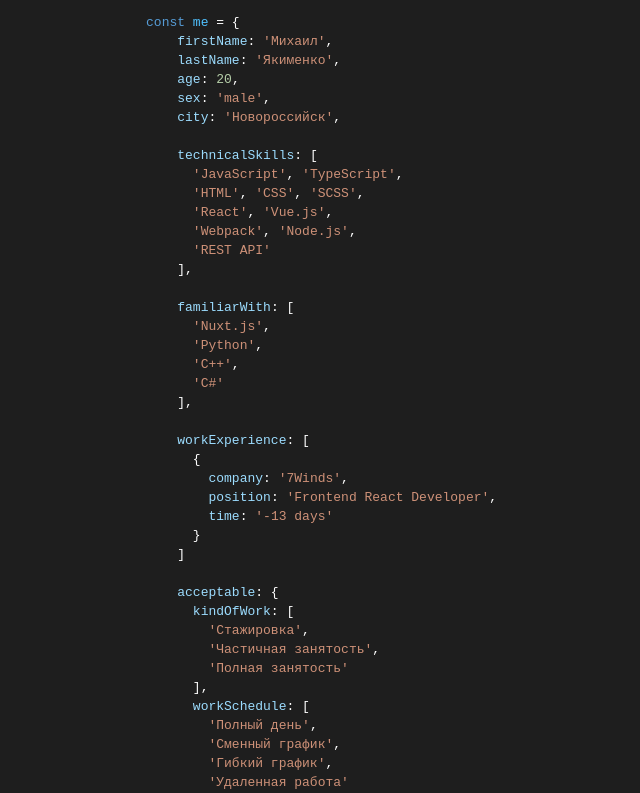
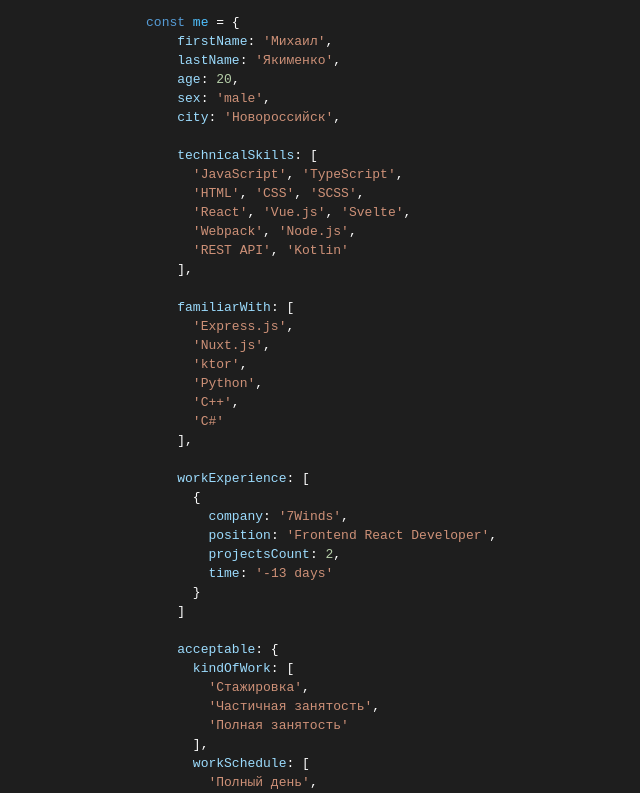
Before and after one commit to sladvs/rikzun.github.io, a Vue app: page / in a window 1280 px wide. Shown: the top 793 px of the page, without its empty margins (295-935 px from the left). Built offline with nearby package versions, Linux system fonts and the light colour scheme.

Commit message:
some changes

```diff
--- a/src/App.vue
+++ b/src/App.vue
@@ -9,13 +9,15 @@
     <span class="param">technicalSkills</span>: [
       <span class="string">'JavaScript'</span>, <span class="string">'TypeScript'</span>,
       <span class="string">'HTML'</span>, <span class="string">'CSS'</span>, <span class="string">'SCSS'</span>,
-      <span class="string">'React'</span>, <span class="string">'Vue.js'</span>,
+      <span class="string">'React'</span>, <span class="string">'Vue.js'</span>, <span class="string">'Svelte'</span>,
       <span class="string">'Webpack'</span>, <span class="string">'Node.js'</span>,
-      <span class="string">'REST API'</span>
+      <span class="string">'REST API'</span>, <span class="string">'Kotlin'</span>
     ],
 
     <span class="param">familiarWith</span>: [
+      <span class="string">'Express.js'</span>,
       <span class="string">'Nuxt.js'</span>,
+      <span class="string">'ktor'</span>,
       <span class="string">'Python'</span>,
       <span class="string">'C++'</span>,
       <span class="string">'C#'</span>
@@ -25,6 +27,7 @@
       {
         <span class="param">company</span>: <span class="string">'7Winds'</span>,
         <span class="param">position</span>: <span class="string">'Frontend React Developer'</span>,
+        <span class="param">projectsCount</span>: <span class="number">2</span>,
         <span class="param">time</span>: <span class="string">'{{Math.ceil((Date.now() - 16230132e5) / (1000 * 3600 * 24))}} days'</span>
       }
     ]
@@ -47,6 +50,7 @@
       <span class="string">'Frontend Developer'</span>,
       <span class="string">'Frontend Vue Developer'</span>,
       <span class="string">'Frontend React Developer'</span>,
+      <span class="string">'Frontend Svelte Developer'</span>,
       <span class="string">'Backend JavaScript Developer'</span>,
       <span class="string">'Backend TypeScript Developer'</span>
     ],
```
